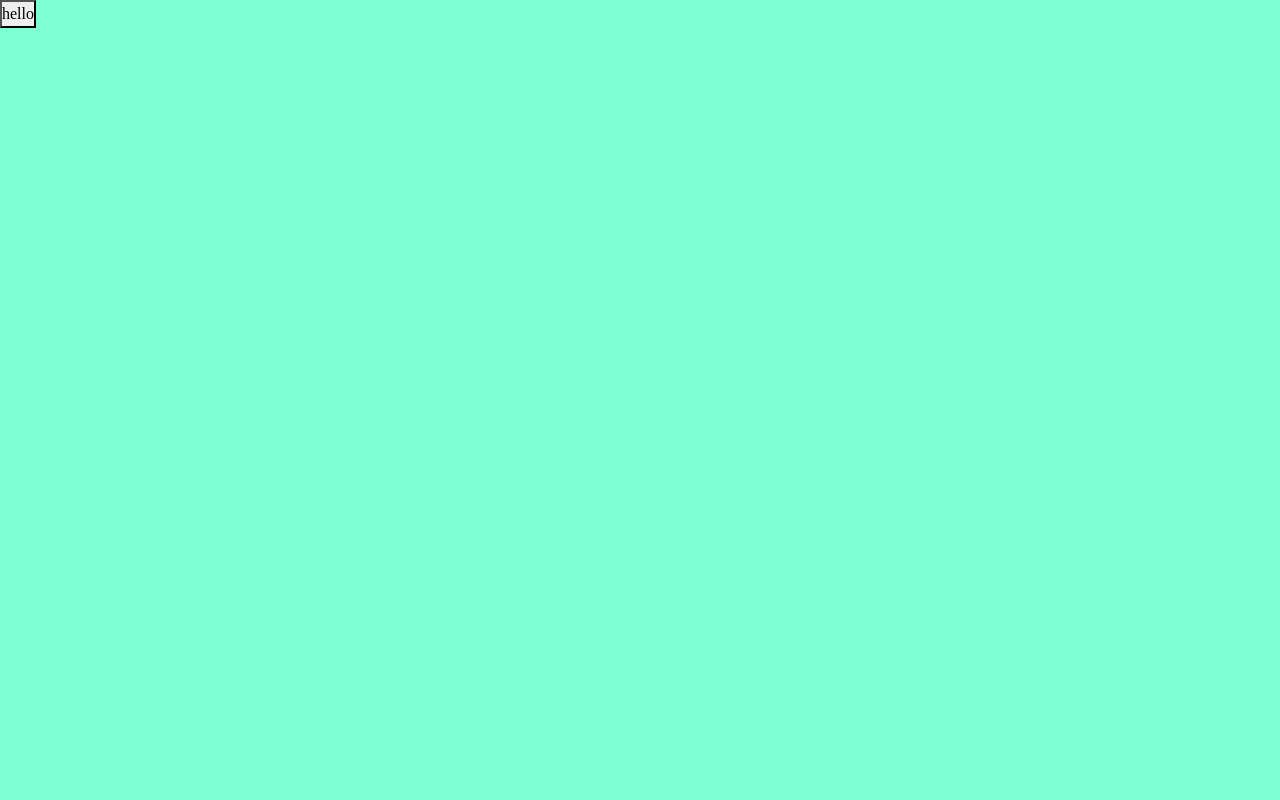
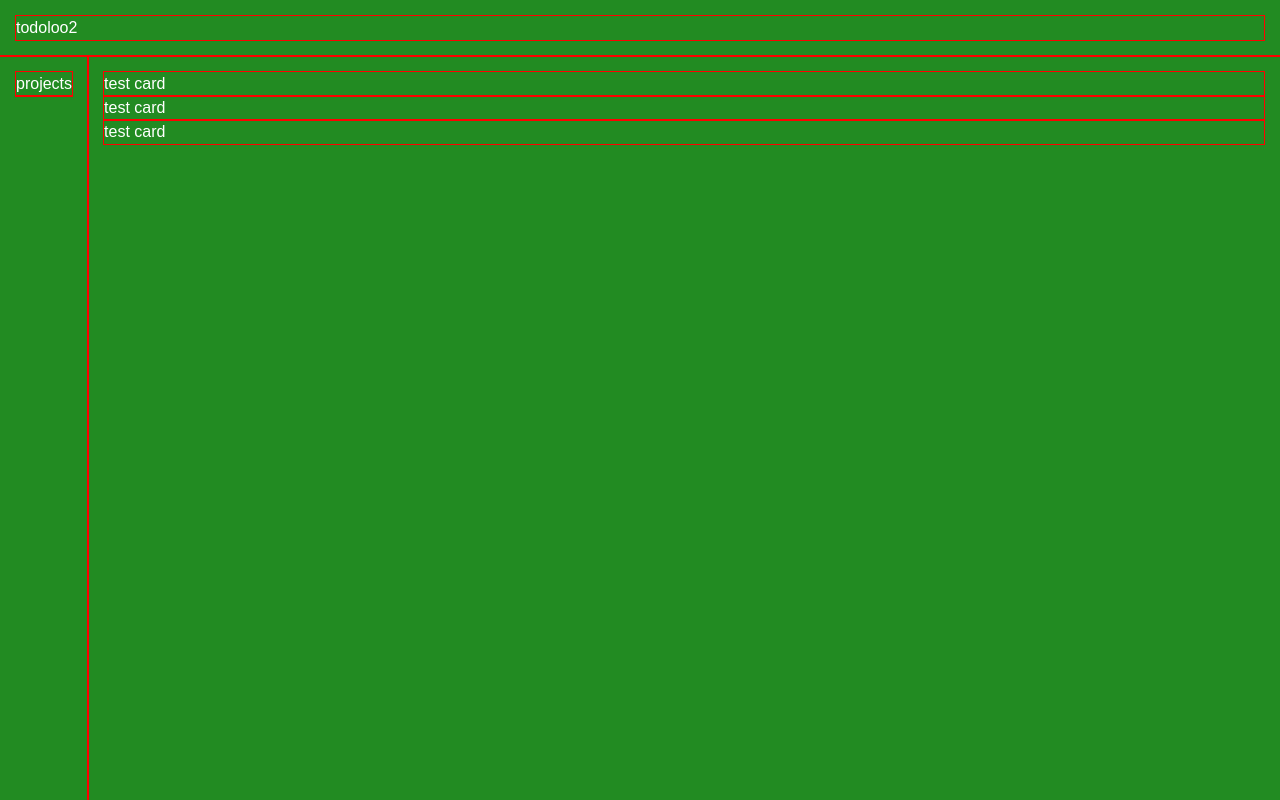
Before and after one commit to dawrentz/TOP-todo-list_B, a website built with webpack: page src/template.html in a window 1280 px wide. Built offline with nearby package versions, Linux system fonts and the light colour scheme.

Commit message:
Create basic html and css for app.
Includes basic sidebar, header, and main-content areas, with intenral
elements. Using grid for page.

```diff
--- a/src/filterModule.js
+++ b/src/filterModule.js
@@ -1,6 +1,8 @@
+//filterModuel.js
+
 import * as taskModule from "./taskModule.js";
 
-//init to "all" so user sees all tasks on start. Don't store filter in localStorage
+//init to "all" so user sees all tasks on start. Don't store filter in localStorage, want to reset to "all" on reboot
 let _currentFilter = "all";
 
 export function setFilter(filter) {
--- a/src/index.js
+++ b/src/index.js
@@ -6,6 +6,11 @@ import * as projectModule from "./projectModule.js";
 import * as renderModule from "./renderModule.js";
 import * as filterModule from "./filterModule.js";
 
+//declarations
+const mainContentArea = document.querySelector("#main-content");
+
+
+//testing
 projectModule.addProjectToProjectList("project 1");
 projectModule.addProjectToProjectList("project 2");
 projectModule.addProjectToProjectList("project 3");
@@ -23,17 +28,30 @@ taskModule.addTasktoTaskList(task2);
 const task3 = new taskModule.Task("task3", "project 2", "descripton3", "dueDateYesterday", "med priority");
 taskModule.addTasktoTaskList(task3);
 
-filterModule.setFilter("project 2");
+//filter set
+// filterModule.setFilter("all");
 
 
 
-console.log(3);
-renderModule.render(filterModule.getFilteredTaskList());
+// console.log(3);
+// renderModule.render(filterModule.getFilteredTaskList());
 // taskModule.delTask(0);
 // console.log(4);
 // renderModule.render(filterModule.getFilteredTaskList());
-// projectModule.delProjectAndTasks("project 2");
+// projectModule.wipeEntireProject("project 2");
 // console.log(5);
 // renderModule.render(projectModule.getProjectList());
 // console.log(6);
 // renderModule.render(filterModule.getFilteredTaskList());
+
+//test
+function cardTest() {
+
+    const testCard = renderModule.createNewCard();
+    testCard.textContent = "test card ";
+    renderModule.renderToDOM(testCard, mainContentArea);
+}
+
+cardTest();
+cardTest();
+cardTest();
--- a/src/projectModule.js
+++ b/src/projectModule.js
@@ -4,6 +4,11 @@ import * as taskModule from "./taskModule.js";
 
 //running list of projects. Ensure "all" is included
 const _projectList = ["all"];
+
+//update localStorage
+function updateLocalStorage(data) {
+    //logic
+}
 
 export function getProjectList() {
     // Return a copy of the array. This is to protect the project data.
@@ -25,13 +30,14 @@ export function delProjectFromProjectList(projectName) {
 }
 
 //remove project from list and all corresponding tasks
-export function delProjectAndTasks(projectName) {
+export function wipeEntireProject(projectName) {
     //reuse delProject function
     delProjectFromProjectList(projectName);
 
+    //extract IDs for delTask()
     const tasksToDelbyID = taskModule.findTaskIDsInProject(projectName);
 
-    //reuse delTask function
+    //loop through IDs and delete each
     tasksToDelbyID.forEach((idNum) => {
         taskModule.delTask(idNum);
     });
--- a/src/renderModule.js
+++ b/src/renderModule.js
@@ -1,3 +1,5 @@
+//renderModule.js
+
 //accepts filtered taskList
 export function render(itemList) {
     //log in console for now
@@ -5,3 +7,14 @@ export function render(itemList) {
         console.table(item);
     });
 }
+
+export function createNewCard() {
+    const card = document.createElement("div");
+    card.className = "todo-card";
+
+    return card;
+}
+
+export function renderToDOM(element, location) {
+    location.append(element);
+}
--- a/src/reset.css
+++ b/src/reset.css
@@ -1,4 +1,4 @@
-/* ==================Reset================== */
+/* ==================reset.css================== */
 
 
 /* 1. Use a more-intuitive box-sizing model. */
@@ -18,6 +18,11 @@
 body {
     line-height: 1.5;
     -webkit-font-smoothing: antialiased;
+
+    /* immediate children of body */
+    > * {
+        padding: var(--padding);
+    }
 }
 
 /* 5. Improve media defaults */
@@ -48,3 +53,8 @@ a {
     color: inherit;
     text-decoration: none;
 }
+
+/* 10. lists */
+ul {
+    padding-left: var(--padding);
+}
--- a/src/style.css
+++ b/src/style.css
@@ -1,6 +1,40 @@
+/* style.css */
+
 @import url("./reset.css");
 
+/* variables */
+:root {
+    --color-main: forestgreen;
+    --color-sec: white;
+    --spacing: 1rem;
+    --padding: 1rem;
+    --font-family-main: Arial, Helvetica, sans-serif;
+
+    /* testing */
+    * {
+        outline: solid red 1px;
+
+    }
+}
 
 body {
-    background-color: aquamarine;
+    background-color: var(--color-main);
+    color: white;
+    font-size: 1rem;
+    font-family: var(--font-family-main);
+
+    display: grid;
+    grid-template-columns: auto 1fr;
+    grid-template-rows: auto 1fr;
+
+    /* set height so side bar can always fill up page vertically */
+    min-height: 100vh;
 }
+
+#header {
+    grid-column: span 2;
+}
+
+#sidebar {
+
+}
--- a/src/taskModule.js
+++ b/src/taskModule.js
@@ -1,16 +1,6 @@
 //taskModule.js
 
 const _taskList = [];
-
-export function getTaskList() {
-    // Return a shallow copy of the array, but deep copy the objects within. This is to protect the task data.
-    return _taskList.map(task => ({ ...task }));
-}
-
-//push new task. Needs to be in Task class and run automatically?
-export function addTasktoTaskList(task) {
-    _taskList.push(task);
-}
 
 let idNum = 0;
 
@@ -36,6 +26,22 @@ export class Task{
     }
 }
 
+//update localStorage
+function updateLocalStorage(data) {
+    //logic
+}
+
+export function getTaskList() {
+    // Return a shallow copy of the array, but deep copy the objects within. This is to protect the task data.
+    return _taskList.map(task => ({ ...task }));
+}
+
+//push new task. Needs to be in Task class and run automatically?
+export function addTasktoTaskList(task) {
+    _taskList.push(task);
+}
+
+//delete a task
 export function delTask(idNum) {
     _taskList.forEach((task, index) => {
         if (task.idNum === idNum) {
@@ -44,6 +50,7 @@ export function delTask(idNum) {
     });
 }
 
+//find all tasks IDs in a project
 export function findTaskIDsInProject(projectName) {
     const tasksIDsInProject = [];
     _taskList.forEach((task) => {
--- a/src/template.html
+++ b/src/template.html
@@ -6,6 +6,24 @@
     <title>todoloo2</title>
     </head>
 <body>
-    <button>hello</button>
+    <div id="header">
+        <div id="title-main">
+            todoloo2
+        </div>
+
+    </div>
+    <div id="sidebar">
+        <div id="projects-list-container" class="sidebar-section">
+            <div class="title-sec">
+                projects
+            </div>
+            <ul id="projects-list">
+            </ul>
+
+        </div>
+    </div>
+    <div id="main-content">
+        <!-- card templates? -->
+    </div>
 </body>
 </html>
```
